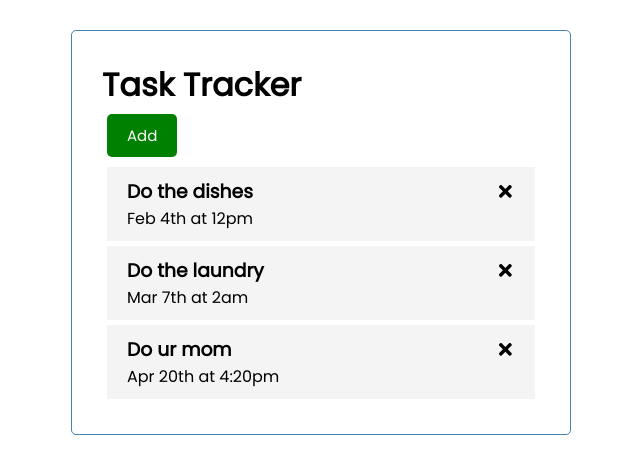
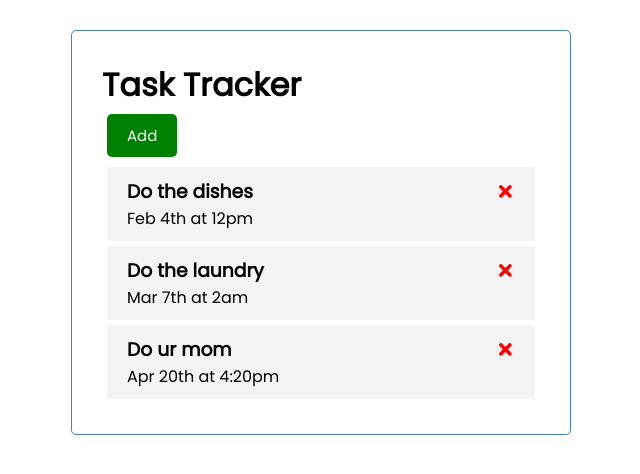
Before and after one commit to Peleton-011/task-tracker-project, a React (Create React App) app: page / in a window 1280 px wide. Shown: the top 474 px of the page, without its empty margins (319-959 px from the left). Built offline with nearby package versions, Linux system fonts and the light colour scheme.

Commit message:
Add styling to the X symbols.

```diff
--- a/src/components/Task.js
+++ b/src/components/Task.js
@@ -5,7 +5,7 @@ import { FaTimes } from 'react-icons/fa'
 const Task = ({ task }) => {
   return (
     <div className="task">
-        <h3>{task.text} <FaTimes /></h3>
+        <h3>{task.text} <FaTimes style={{color: "red", cursor: "pointer"}} /></h3>
         <p>{task.day}</p>
     </div>
   )
```
